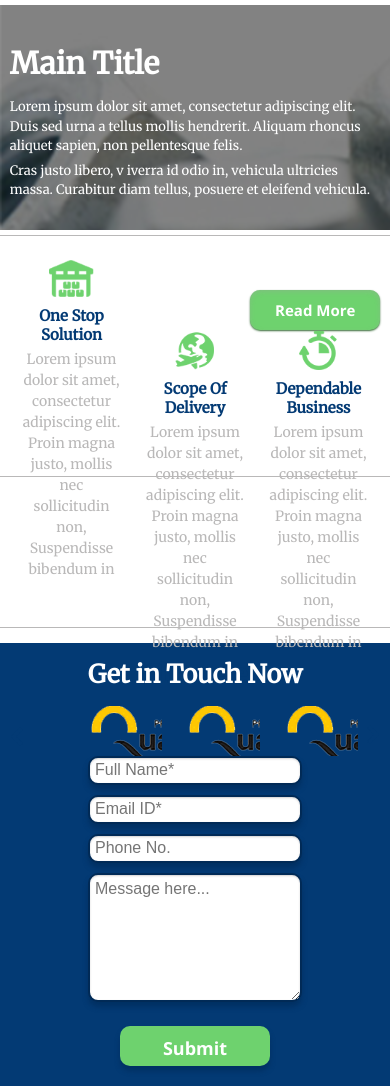
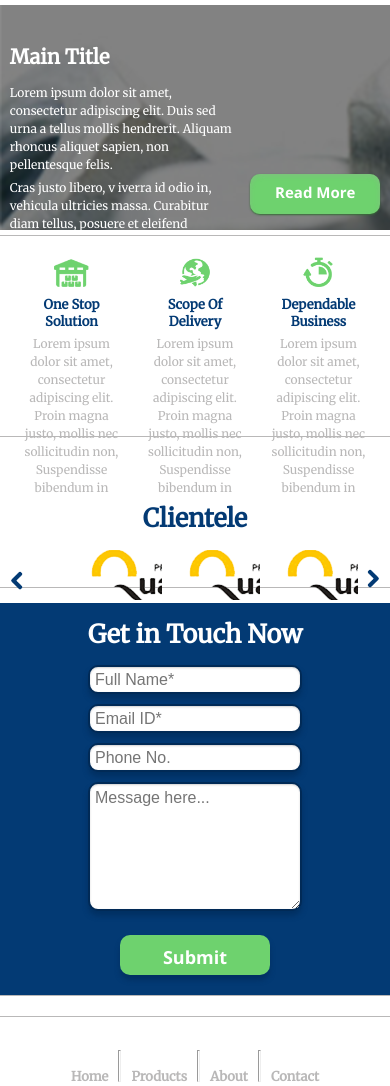
Before and after one commit to ketanbhatt/SZ, a PHP site: page / in a window 390 px wide. Shown: the part 101-1187 px from the top of the page. Run offline with PHP 8.4, Linux system fonts and the light colour scheme; some libraries are stand-ins or nearby versions.

Commit message:
Responsive till 570px

```diff
--- a/styles/responsive.css
+++ b/styles/responsive.css
@@ -258,3 +258,55 @@ header{
 			height: 20px;
 		}
 }
+
+@media (max-width: 690px) {
+
+		.hero-col-2 button{
+			width: 130px;
+			height: 40px;
+			padding-top: 0px;
+		}
+
+		.hero-col-1 h1{
+		font-family: 'Merriweather',serif;
+		font-size: 20px;
+		float: left;
+		margin: 0px 0px 10px 0px;
+		}
+
+		.hero-col-1 p{
+		font-family: 'Merriweather',serif;
+		font-size:12.01px;
+		line-height: 150%;
+		padding-bottom: 0px;
+		}
+
+		.hero-col-1{
+			max-width: 60%;
+			float: none;
+			height: 100px;
+		}
+
+		.hero-col-2{
+			padding-top: 0px;
+		}
+
+
+		.icons{
+			height: 190px;
+		}
+		.icons h3{
+			font-size: 13px;
+		}
+
+		.icons p{
+			margin: 5px 0px;
+			line-height:150%;
+			font-size: 12px;
+		}
+
+		.icons-icon{
+			width: 35px;
+			height: 30px;
+		}
+}
```
